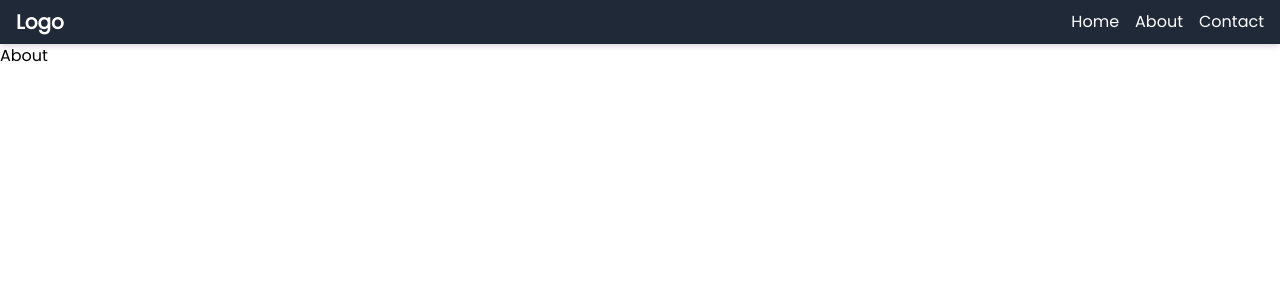
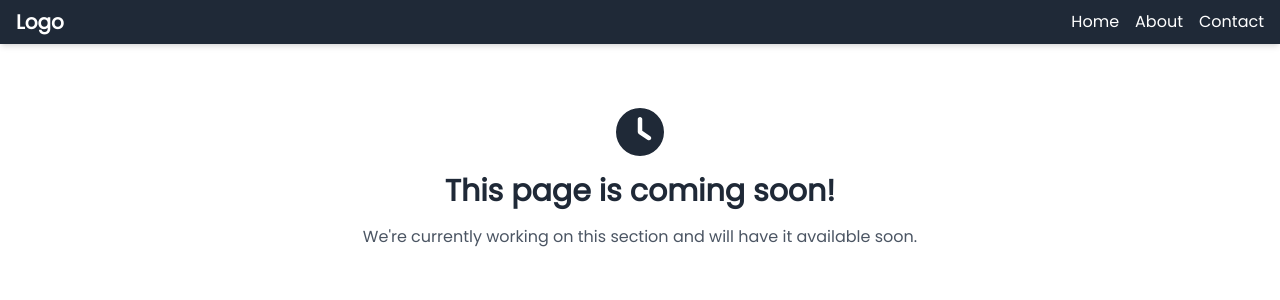
Before and after one commit to formatika-io/formatika-frontend, a React (Vite) app: page /about in a window 1280 px wide. Shown: the top 300 px of the page. Built offline with nearby package versions, Linux system fonts and the light colour scheme.

Commit message:
Add temporary Soon page

```diff
--- a/src/App.tsx
+++ b/src/App.tsx
@@ -1,7 +1,8 @@
 import { BrowserRouter, Route, Routes } from "react-router-dom";
 import Home from "./pages/home/Home";
-import About from "./pages/about/About";
-import Contact from "./pages/contact/Contact";
+// import About from "./pages/about/About";
+// import Contact from "./pages/contact/Contact";
+import Soon from "./pages/soon/Soon";
 import Navbar from "./components/navbar/Navbar";
 import NotFound from "./pages/not-found/NotFound";
 
@@ -11,8 +12,8 @@ function App() {
       <Navbar />
       <Routes>
         <Route path="/" element={<Home />} />
-        <Route path="/about" element={<About />} />
-        <Route path="/contact" element={<Contact />} />
+        <Route path="/about" element={<Soon />} />
+        <Route path="/contact" element={<Soon />} />
         <Route path="*" element={<NotFound />} />
       </Routes>
     </BrowserRouter>
--- /dev/null
+++ b/src/pages/soon/Soon.tsx
@@ -0,0 +1,22 @@
+import { faClock } from "@fortawesome/free-solid-svg-icons";
+import { FontAwesomeIcon } from "@fortawesome/react-fontawesome";
+
+function Soon() {
+  return (
+    <div className="container mx-auto px-4 py-16 text-center">
+      <FontAwesomeIcon
+        icon={faClock}
+        size="3x"
+        className="text-gray-800 mb-4"
+      />
+      <h1 className="text-3xl font-bold text-gray-800">
+        This page is coming soon!
+      </h1>
+      <p className="text-gray-600 mt-4">
+        We're currently working on this section and will have it available soon.
+      </p>
+    </div>
+  );
+}
+
+export default Soon;
```
